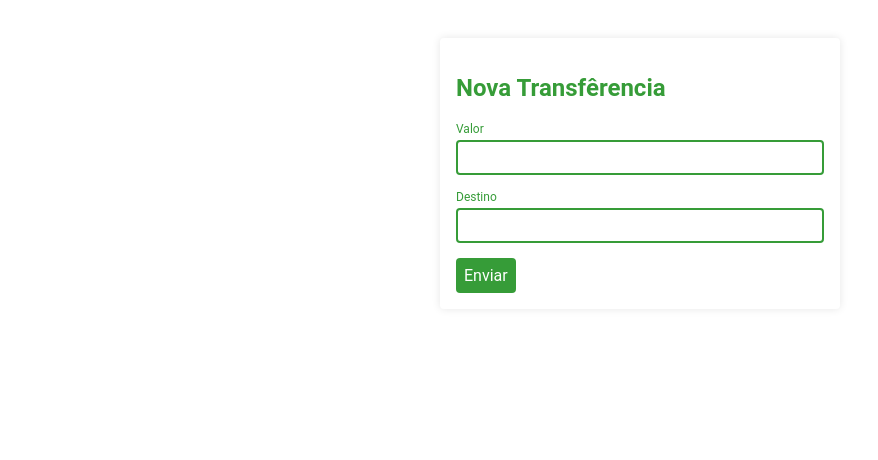
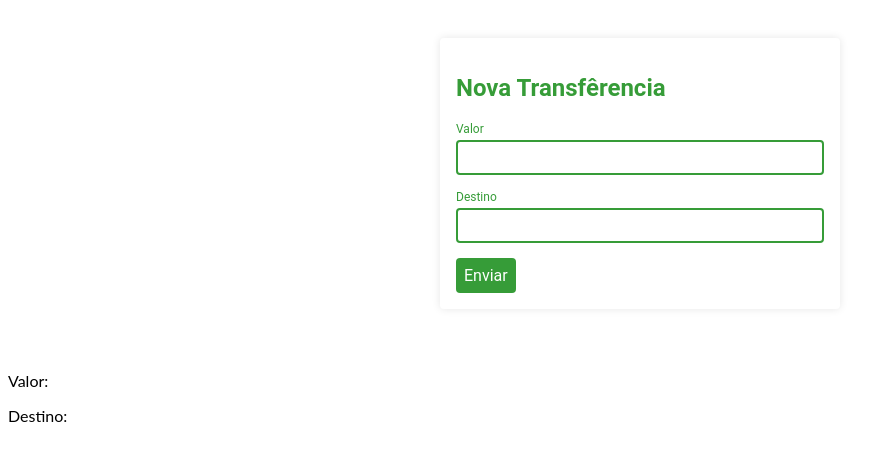
Before and after one commit to tarikleite/projetoAngular1, an Angular app: page / in a window 1280 px wide. Shown: the top 460 px of the page, without its empty margins (0-878 px from the left). Built offline with nearby package versions, Linux system fonts and the light colour scheme.

Commit message:
3 files modified

```diff
--- a/src/app/app.component.html
+++ b/src/app/app.component.html
@@ -1 +1,3 @@
 <app-nova-transferencia (aoTransferir)="transferir($event)"></app-nova-transferencia>
+<p>Valor: {{transferencia?.valor}}</p>
+<p>Destino: {{transferencia?.destino}}</p>
--- a/src/app/app.component.ts
+++ b/src/app/app.component.ts
@@ -6,10 +6,13 @@
   styleUrls: [ './app.component.css' ]
 })
 export class AppComponent  {
-  name = 'Angular ' + VERSION.major;
+  Litle ='byLebank'
+  transferencia: any;
 
   transferir($event){
     console.log($event);
+    this.transferencia = $event;
+
   }
 
 }
--- a/src/app/nova-transferencia/nova-transferencia.component.ts
+++ b/src/app/nova-transferencia/nova-transferencia.component.ts
@@ -15,6 +15,11 @@
     const valorEmitir = { valor: this.valor, destino: this.destino};
     console.log('Transferido com sucesso');
     this.aoTransferir.emit(valorEmitir)
+    this.limparCampos();
   }
 
+  limparCampos(){
+    this.valor=0;
+    this.destino=0;
+  }
 }
```
